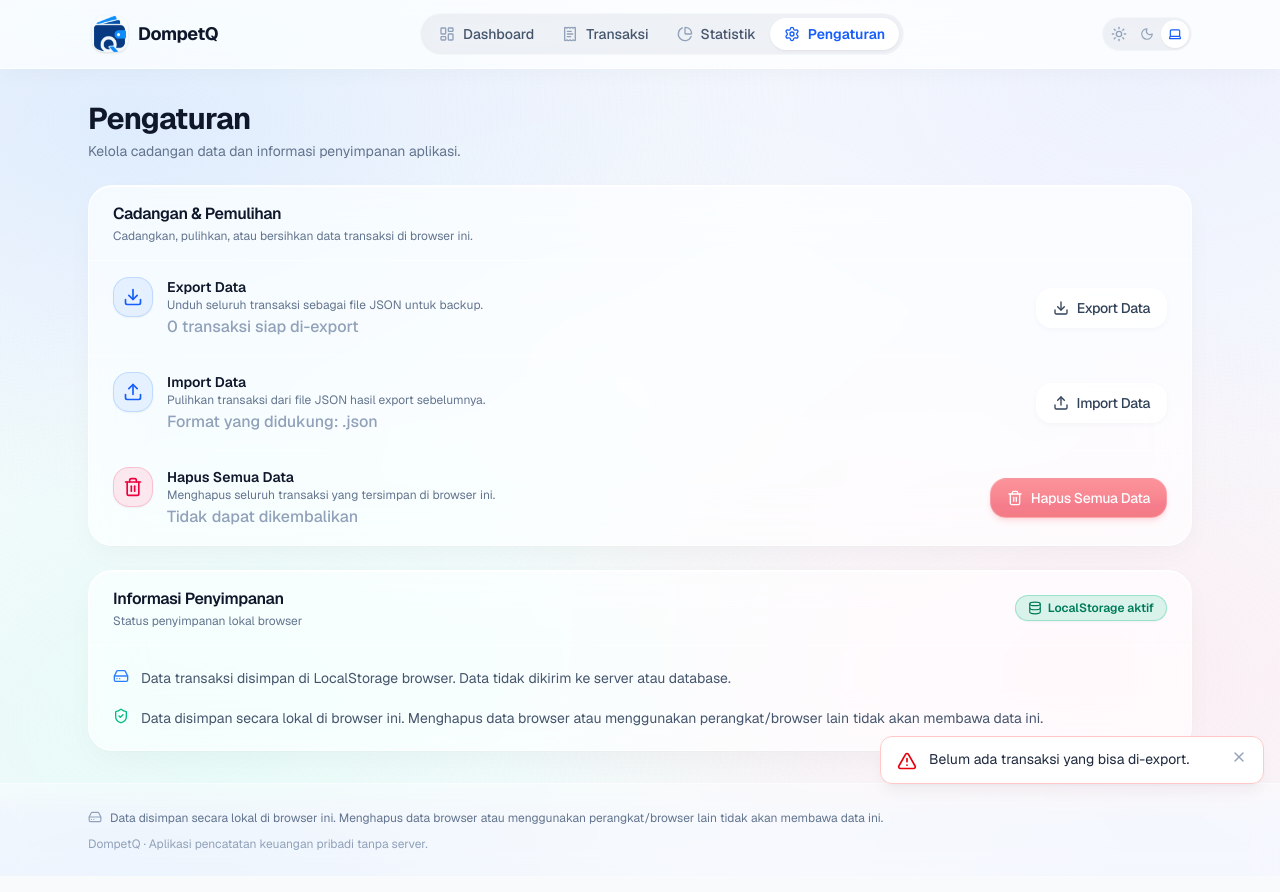
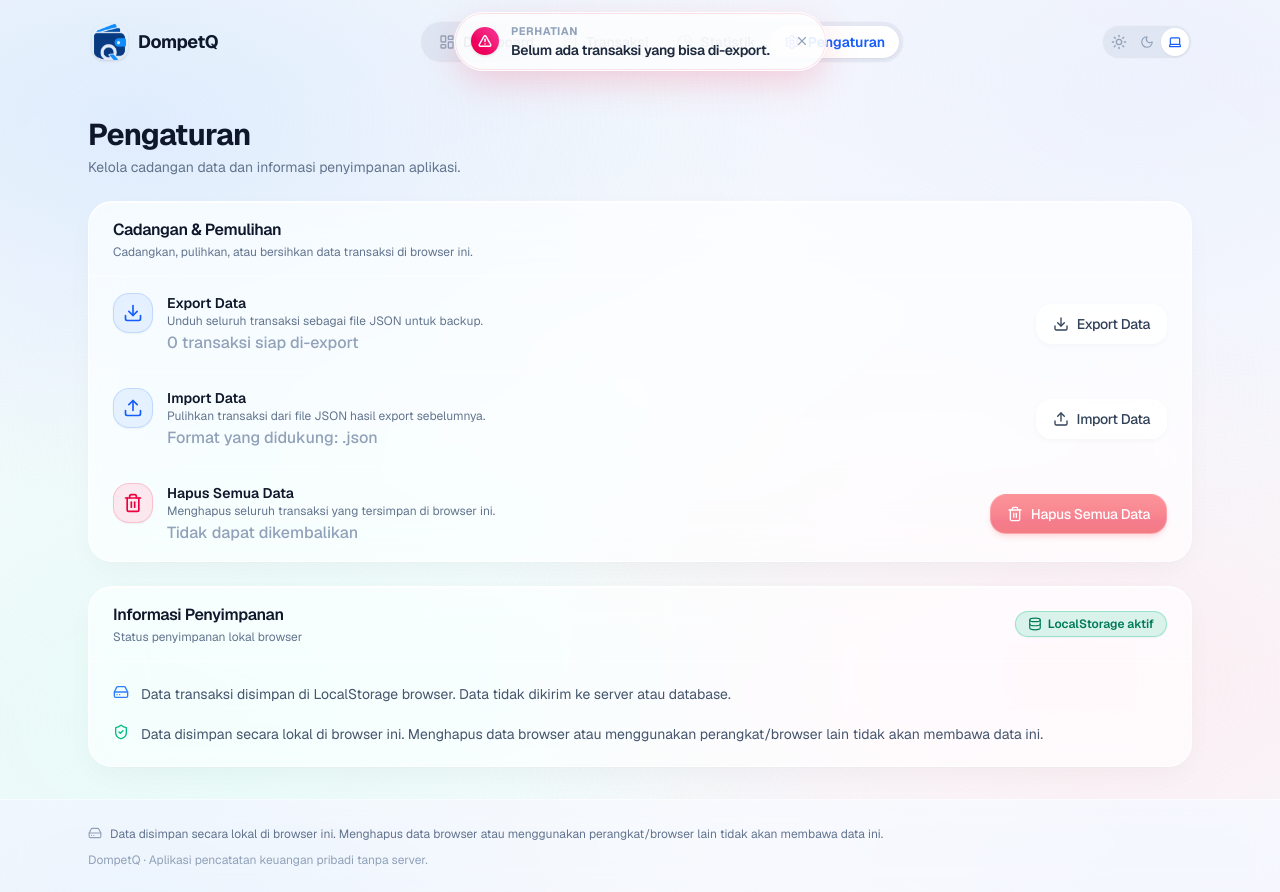
Before and after one commit to RiskiWahyuSaputra/keuangan, a Next.js app: page /settings in a window 1280 px wide. Both pictures are taken after a click on the button "Export Data". Built offline with nearby package versions, Linux system fonts and the light colour scheme.

Commit message:
feat: eliminate splash screen flash glitch, lengthen animation, add scroll-reactive navbar, and design Dynamic Island style toast alerts

```diff
--- a/app/globals.css
+++ b/app/globals.css
@@ -239,11 +239,14 @@ html.dark .ios-button-secondary:hover {
 @keyframes iosSplashLogo {
   0% {
     opacity: 0;
-    transform: scale(0.7) translateY(20px);
+    transform: scale(0.65) translateY(24px);
   }
-  60% {
+  50% {
     opacity: 1;
-    transform: scale(1.05) translateY(-2px);
+    transform: scale(1.06) translateY(-4px);
+  }
+  75% {
+    transform: scale(0.98) translateY(1px);
   }
   100% {
     opacity: 1;
@@ -254,7 +257,7 @@ html.dark .ios-button-secondary:hover {
 @keyframes iosSplashText {
   0% {
     opacity: 0;
-    transform: translateY(12px);
+    transform: translateY(16px);
   }
   100% {
     opacity: 1;
@@ -263,10 +266,43 @@ html.dark .ios-button-secondary:hover {
 }
 
 .animate-ios-splash-logo {
-  animation: iosSplashLogo 0.7s cubic-bezier(0.16, 1, 0.3, 1) forwards;
+  animation: iosSplashLogo 1s cubic-bezier(0.16, 1, 0.3, 1) forwards;
 }
 
 .animate-ios-splash-text {
-  animation: iosSplashText 0.6s cubic-bezier(0.16, 1, 0.3, 1) 0.25s forwards;
+  animation: iosSplashText 0.8s cubic-bezier(0.16, 1, 0.3, 1) 0.35s forwards;
   opacity: 0;
 }
+
+html.dompetq-splash-active body > div#__next,
+html.dompetq-splash-active body > header,
+html.dompetq-splash-active body > main,
+html.dompetq-splash-active body > footer,
+html.dompetq-splash-active body > div:not([id="dompetq-splash-screen"]) {
+  /* Tetap tersembunyi selama splash screen aktif agar tidak glitch */
+  opacity: 0 !important;
+  pointer-events: none !important;
+}
+
+/* Dynamic Island Capsule Toast Keyframes */
+@keyframes islandToastEnter {
+  0% {
+    opacity: 0;
+    transform: translateY(-28px) scale(0.8);
+    filter: blur(8px);
+  }
+  65% {
+    opacity: 1;
+    transform: translateY(3px) scale(1.02);
+    filter: blur(0);
+  }
+  100% {
+    opacity: 1;
+    transform: translateY(0) scale(1);
+    filter: blur(0);
+  }
+}
+
+.animate-island-toast {
+  animation: islandToastEnter 0.45s cubic-bezier(0.16, 1, 0.3, 1) forwards;
+}
--- a/app/layout.tsx
+++ b/app/layout.tsx
@@ -57,6 +57,19 @@ export default function RootLayout({
 }: Readonly<{ children: React.ReactNode }>) {
   return (
     <html lang="id" className={`${geistSans.variable} h-full antialiased`} suppressHydrationWarning>
+      <head>
+        <script
+          dangerouslySetInnerHTML={{
+            __html: `
+              try {
+                if (!sessionStorage.getItem("dompetq_splash_seen")) {
+                  document.documentElement.classList.add("dompetq-splash-active");
+                }
+              } catch (e) {}
+            `,
+          }}
+        />
+      </head>
       <body className="flex min-h-full flex-col font-sans text-slate-900 dark:text-slate-100 selection:bg-blue-500/20 selection:text-blue-900 dark:selection:text-blue-200 pb-20 md:pb-0">
         <ThemeProvider>
           <ToastProvider>
--- a/components/layout/Navbar.tsx
+++ b/components/layout/Navbar.tsx
@@ -3,6 +3,7 @@
 import Image from "next/image";
 import Link from "next/link";
 import { usePathname } from "next/navigation";
+import { useEffect, useState } from "react";
 import {
   ChartPie,
   LayoutDashboard,
@@ -33,10 +34,31 @@ function isActivePath(pathname: string, href: string): boolean {
 
 export default function Navbar() {
   const pathname = usePathname();
+  const [scrolled, setScrolled] = useState(false);
+
+  useEffect(() => {
+    const handleScroll = () => {
+      setScrolled(window.scrollY > 20);
+    };
+    window.addEventListener("scroll", handleScroll, { passive: true });
+    return () => window.removeEventListener("scroll", handleScroll);
+  }, []);
 
   return (
-    <header className="sticky top-0 z-30 ios-glass-nav border-b border-white/60 dark:border-white/10">
-      <div className="mx-auto flex w-full max-w-6xl items-center justify-between gap-4 px-4 py-3 sm:px-6">
+    <header
+      className={`sticky top-0 z-30 transition-all duration-300 ease-[cubic-bezier(0.16,1,0.3,1)] ${
+        scrolled
+          ? "border-b border-white/60 dark:border-white/10 ios-glass-nav py-0 shadow-sm"
+          : "border-b border-transparent bg-transparent py-1.5"
+      }`}
+    >
+      <div
+        className={`mx-auto flex w-full max-w-6xl items-center justify-between gap-4 px-4 transition-all duration-300 ease-[cubic-bezier(0.16,1,0.3,1)] sm:px-6 ${
+          scrolled
+            ? "py-2.5 sm:py-3 -translate-y-1 sm:translate-y-0"
+            : "py-3 sm:py-3.5 translate-y-0"
+        }`}
+      >
         <Link
           href="/"
           className="flex items-center gap-2.5 rounded-2xl p-1 transition-transform active:scale-95 focus-visible:outline focus-visible:outline-2 focus-visible:outline-offset-4 focus-visible:outline-blue-600"
--- a/components/ui/ToastProvider.tsx
+++ b/components/ui/ToastProvider.tsx
@@ -1,6 +1,6 @@
 "use client";
 
-import { AlertTriangle, CheckCircle2, Info, X } from "lucide-react";
+import { AlertTriangle, CheckCircle2, Info, Sparkles, Trash2, X } from "lucide-react";
 import {
   createContext,
   useCallback,
@@ -11,7 +11,7 @@ import {
   useState,
 } from "react";
 
-export type ToastVariant = "success" | "error" | "info";
+export type ToastVariant = "success" | "error" | "info" | "delete";
 
 interface ToastItem {
   id: string;
@@ -25,20 +25,8 @@ interface ToastContextValue {
 
 const ToastContext = createContext<ToastContextValue | null>(null);
 
-const TOAST_DURATION_MS = 3500;
+const TOAST_DURATION_MS = 3200;
 const MAX_VISIBLE_TOASTS = 3;
-
-const VARIANT_STYLES: Record<ToastVariant, string> = {
-  success: "border-emerald-200 bg-white text-slate-800",
-  error: "border-red-200 bg-white text-slate-800",
-  info: "border-slate-200 bg-white text-slate-800",
-};
-
-const ICON_STYLES: Record<ToastVariant, string> = {
-  success: "text-emerald-600",
-  error: "text-red-600",
-  info: "text-blue-600",
-};
 
 export function ToastProvider({ children }: { children: React.ReactNode }) {
   const [toasts, setToasts] = useState<ToastItem[]>([]);
@@ -72,10 +60,11 @@ export function ToastProvider({ children }: { children: React.ReactNode }) {
   return (
     <ToastContext.Provider value={value}>
       {children}
+      {/* Toast Alert Melayang di Bagian Atas (Dynamic Island Capsule Style) */}
       <div
         aria-live="polite"
         aria-atomic="false"
-        className="pointer-events-none fixed inset-x-0 bottom-0 z-[60] flex flex-col items-center gap-2 p-4 sm:items-end"
+        className="pointer-events-none fixed inset-x-0 top-3 z-[80] flex flex-col items-center gap-2.5 px-4 pt-[env(safe-area-inset-top,0px)]"
       >
         {toasts.map((item) => (
           <ToastCard key={item.id} item={item} onDismiss={dismiss} />
@@ -86,23 +75,63 @@ export function ToastProvider({ children }: { children: React.ReactNode }) {
 }
 
 function ToastCard({ item, onDismiss }: { item: ToastItem; onDismiss: (id: string) => void }) {
-  const Icon =
-    item.variant === "success" ? CheckCircle2 : item.variant === "error" ? AlertTriangle : Info;
+  const isDelete = item.variant === "delete" || item.message.toLowerCase().includes("hapus");
+  const isSuccess = item.variant === "success" && !isDelete;
+  const isError = item.variant === "error";
 
   return (
     <div
       role="status"
-      className={`pointer-events-auto flex w-full max-w-sm items-start gap-3 rounded-xl border px-4 py-3 shadow-lg shadow-slate-900/5 ${VARIANT_STYLES[item.variant]}`}
+      className="pointer-events-auto group relative flex items-center gap-3 rounded-full px-4 py-2.5 shadow-2xl backdrop-blur-2xl transition-all active:scale-95 animate-island-toast border border-white/40 dark:border-white/15 bg-white/85 dark:bg-slate-900/90 max-w-sm sm:max-w-md w-auto"
+      style={{
+        boxShadow: isSuccess
+          ? "0 12px 36px -4px rgba(16, 185, 129, 0.25), 0 0 0 1px rgba(16, 185, 129, 0.15) inset"
+          : isDelete
+          ? "0 12px 36px -4px rgba(239, 68, 68, 0.25), 0 0 0 1px rgba(239, 68, 68, 0.15) inset"
+          : isError
+          ? "0 12px 36px -4px rgba(244, 63, 94, 0.25), 0 0 0 1px rgba(244, 63, 94, 0.15) inset"
+          : "0 12px 36px -4px rgba(59, 130, 246, 0.25), 0 0 0 1px rgba(59, 130, 246, 0.15) inset",
+      }}
     >
-      <Icon aria-hidden="true" className={`mt-0.5 h-5 w-5 shrink-0 ${ICON_STYLES[item.variant]}`} />
-      <p className="flex-1 text-sm leading-5">{item.message}</p>
+      {/* Icon Capsule Pill */}
+      <div
+        className={`grid h-7 w-7 shrink-0 place-items-center rounded-full text-white shadow-sm ${
+          isSuccess
+            ? "bg-gradient-to-tr from-emerald-600 to-teal-400"
+            : isDelete
+            ? "bg-gradient-to-tr from-red-600 to-rose-400"
+            : isError
+            ? "bg-gradient-to-tr from-rose-600 to-pink-500"
+            : "bg-gradient-to-tr from-blue-600 to-indigo-400"
+        }`}
+      >
+        {isSuccess ? (
+          <Sparkles aria-hidden="true" className="h-4 w-4 stroke-[2.5]" />
+        ) : isDelete ? (
+          <Trash2 aria-hidden="true" className="h-3.5 w-3.5 stroke-[2.5]" />
+        ) : isError ? (
+          <AlertTriangle aria-hidden="true" className="h-3.5 w-3.5 stroke-[2.5]" />
+        ) : (
+          <Info aria-hidden="true" className="h-3.5 w-3.5 stroke-[2.5]" />
+        )}
+      </div>
+
+      <div className="flex flex-col min-w-0 pr-1">
+        <span className="text-[11px] font-bold uppercase tracking-wider text-slate-400 dark:text-slate-500">
+          {isSuccess ? "Berhasil" : isDelete ? "Dihapus" : isError ? "Perhatian" : "Info"}
+        </span>
+        <p className="text-xs sm:text-sm font-semibold tracking-tight text-slate-800 dark:text-slate-100 truncate">
+          {item.message}
+        </p>
+      </div>
+
       <button
         type="button"
         onClick={() => onDismiss(item.id)}
         aria-label="Tutup notifikasi"
-        className="-m-1 rounded-lg p-1 text-slate-400 transition-colors hover:bg-slate-100 hover:text-slate-600 focus-visible:outline focus-visible:outline-2 focus-visible:outline-offset-2 focus-visible:outline-slate-400"
+        className="-mr-1 ml-1 grid h-6 w-6 place-items-center rounded-full text-slate-400 hover:text-slate-700 dark:hover:text-slate-200 transition-colors hover:bg-slate-200/50 dark:hover:bg-slate-700/50"
       >
-        <X aria-hidden="true" className="h-4 w-4" />
+        <X aria-hidden="true" className="h-3.5 w-3.5" />
       </button>
     </div>
   );
--- a/hooks/useTransactions.ts
+++ b/hooks/useTransactions.ts
@@ -50,7 +50,7 @@ export function useTransactions(): UseTransactionsResult {
   const addTransaction = useCallback(
     (input: TransactionInput) => {
       addTransactionToStore(input);
-      toast("Transaksi berhasil ditambahkan.");
+      toast("Transaksi baru berhasil disimpan", "success");
     },
     [toast],
   );
@@ -58,7 +58,7 @@ export function useTransactions(): UseTransactionsResult {
   const updateTransaction = useCallback(
     (id: string, input: TransactionInput) => {
       updateTransactionInStore(id, input);
-      toast("Transaksi berhasil diperbarui.");
+      toast("Perubahan transaksi disimpan", "success");
     },
     [toast],
   );
@@ -66,7 +66,7 @@ export function useTransactions(): UseTransactionsResult {
   const deleteTransaction = useCallback(
     (id: string) => {
       deleteTransactionFromStore(id);
-      toast("Transaksi berhasil dihapus.");
+      toast("Transaksi berhasil dihapus", "delete");
     },
     [toast],
   );
```
Also changed, not shown: components/layout/SplashScreen.tsx (+21 -16 lines).
